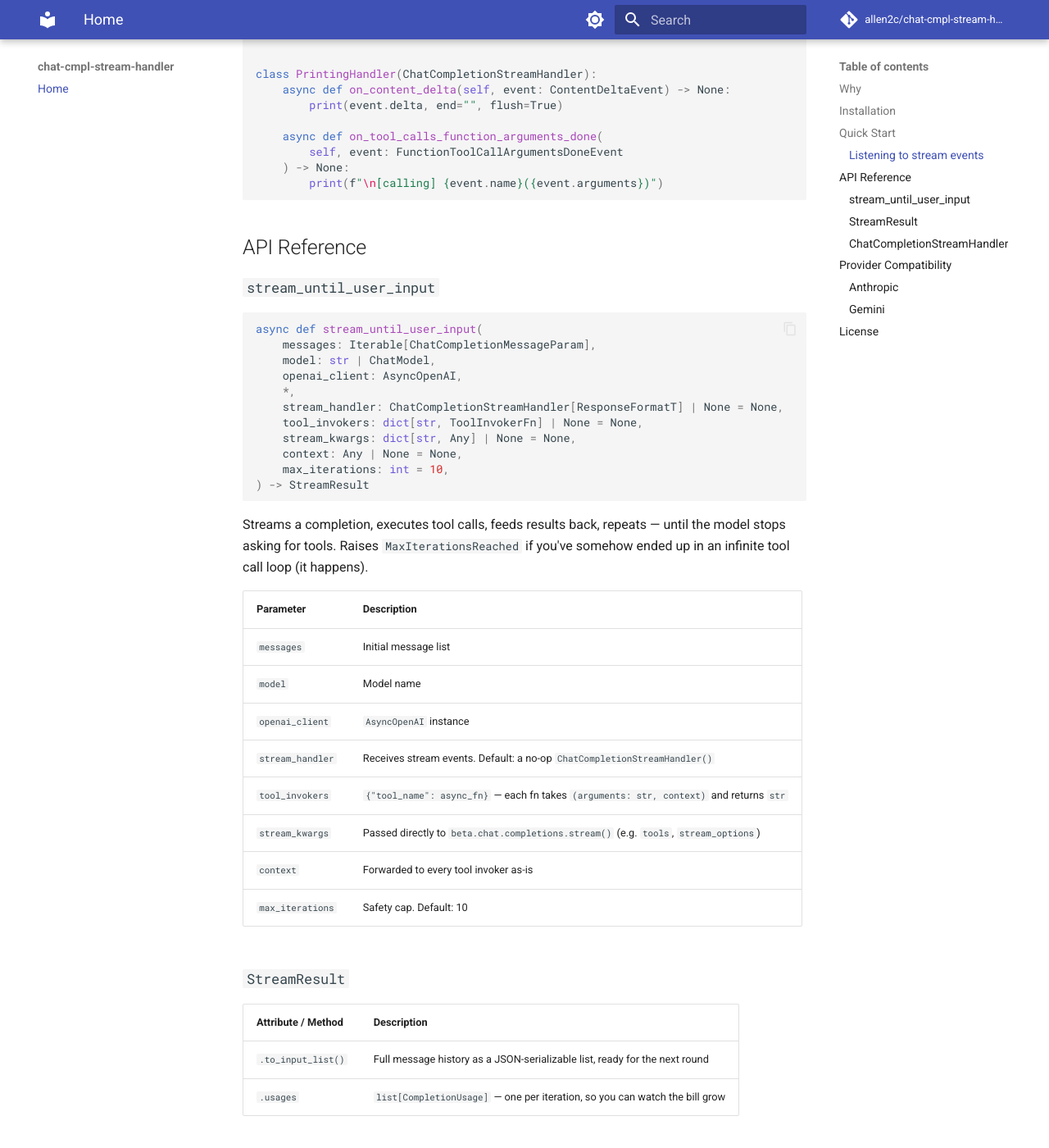
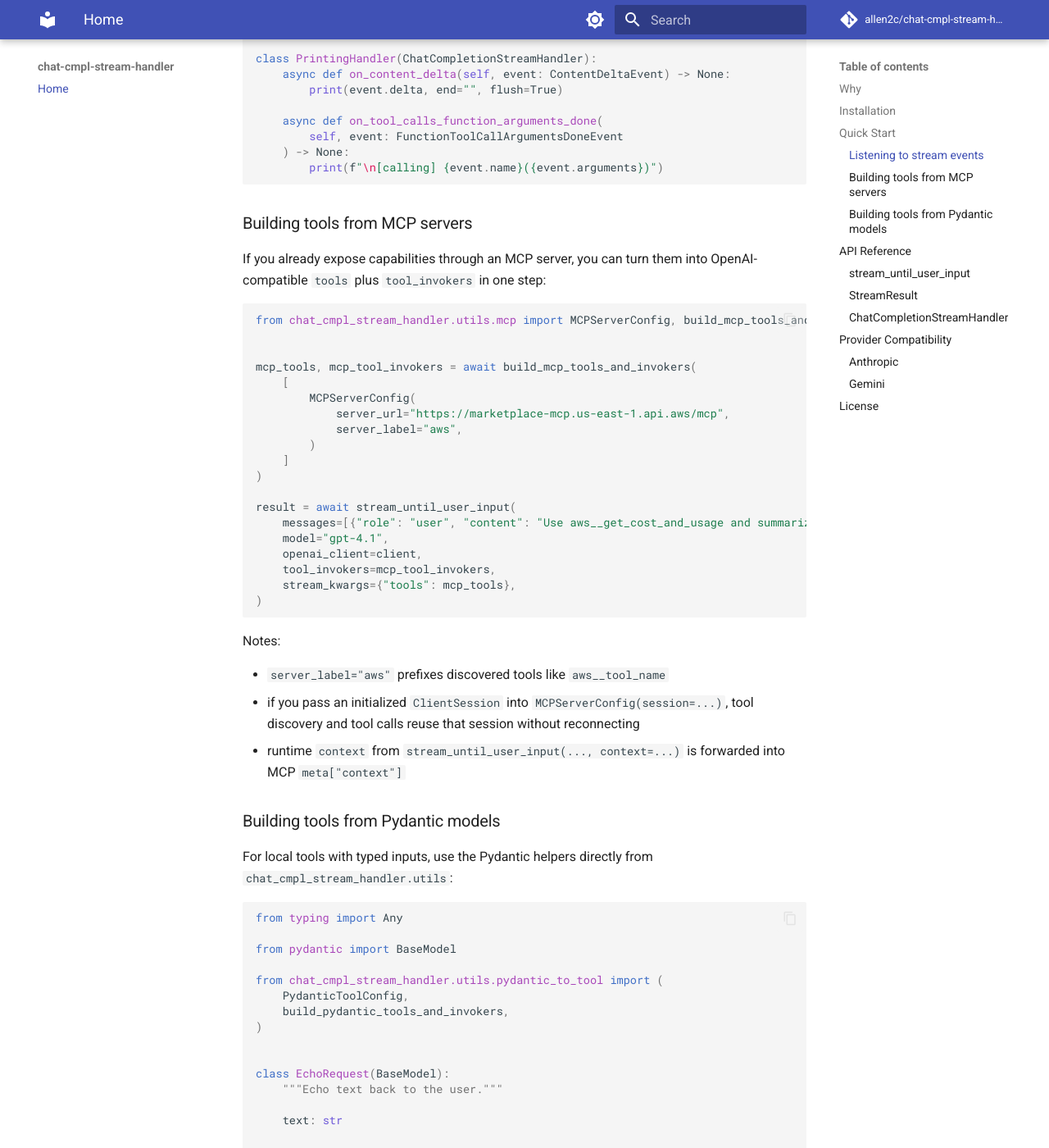
Before and after one commit to allen2c/chat-cmpl-stream-handler, an MkDocs documentation site: the page built from docs/index.md, in a window 1280 px wide and 1400 px high, scrolled down 1926 px. Shown: the whole window at 82% size. Built offline with MkDocs 1.6.1 and Material for MkDocs 9.7.7, drawn with Linux system fonts in a browser that asks for light colours; comment, search, counter and statistics services are not loaded; some of the changed text lies outside the part shown.

Commit message:
✨ docs: update README and index documentation to include new MCP server and Pydantic model integration examples
Enhance the documentation by adding sections on building tools from MCP servers and Pydantic models. Remove references to the `ChatCompletionStreamHandler` in code examples for clarity. This update aims to improve user understanding of tool integration and usage within the library.

````diff
--- a/docs/index.md
+++ b/docs/index.md
@@ -101,6 +100,89 @@ class PrintingHandler(ChatCompletionStreamHandler):
     ) -> None:
         print(f"\n[calling] {event.name}({event.arguments})")
 ```
+
+### Building tools from MCP servers
+
+If you already expose capabilities through an MCP server, you can turn them into
+OpenAI-compatible `tools` plus `tool_invokers` in one step:
+
+```python
+from chat_cmpl_stream_handler.utils.mcp import MCPServerConfig, build_mcp_tools_and_invokers
+
+
+mcp_tools, mcp_tool_invokers = await build_mcp_tools_and_invokers(
+    [
+        MCPServerConfig(
+            server_url="https://marketplace-mcp.us-east-1.api.aws/mcp",
+            server_label="aws",
+        )
+    ]
+)
+
+result = await stream_until_user_input(
+    messages=[{"role": "user", "content": "Use aws__get_cost_and_usage and summarize it."}],
+    model="gpt-4.1",
+    openai_client=client,
+    tool_invokers=mcp_tool_invokers,
+    stream_kwargs={"tools": mcp_tools},
+)
+```
+
+Notes:
+
+- `server_label="aws"` prefixes discovered tools like `aws__tool_name`
+- if you pass an initialized `ClientSession` into `MCPServerConfig(session=...)`,
+  tool discovery and tool calls reuse that session without reconnecting
+- runtime `context` from `stream_until_user_input(..., context=...)` is forwarded
+  into MCP `meta["context"]`
+
+### Building tools from Pydantic models
+
+For local tools with typed inputs, use the Pydantic helpers directly from
+`chat_cmpl_stream_handler.utils`:
+
+```python
+from typing import Any
+
+from pydantic import BaseModel
+
+from chat_cmpl_stream_handler.utils.pydantic_to_tool import (
+    PydanticToolConfig,
+    build_pydantic_tools_and_invokers,
+)
+
+
+class EchoRequest(BaseModel):
+    """Echo text back to the user."""
+
+    text: str
+
+
+async def echo_tool(arguments: EchoRequest, context: Any) -> str:
+    return f"{context}: {arguments.text}"
+
+
+pydantic_tools, pydantic_tool_invokers = build_pydantic_tools_and_invokers(
+    [
+        PydanticToolConfig(
+            model=EchoRequest,
+            invoker=echo_tool,
+        )
+    ]
+)
+
+result = await stream_until_user_input(
+    messages=[{"role": "user", "content": "Call echo_request with text=hello"}],
+    model="gpt-4.1",
+    openai_client=client,
+    tool_invokers=pydantic_tool_invokers,
+    stream_kwargs={"tools": pydantic_tools},
+    context="demo",
+)
+```
+
+The generated invoker validates the tool arguments with
+`model_validate_json(...)` before calling your handler.
 
 ## API Reference
 
````
Also changed, not shown: other parts of docs/index.md (+1 -3 lines), README.md (+84 -3 lines).
